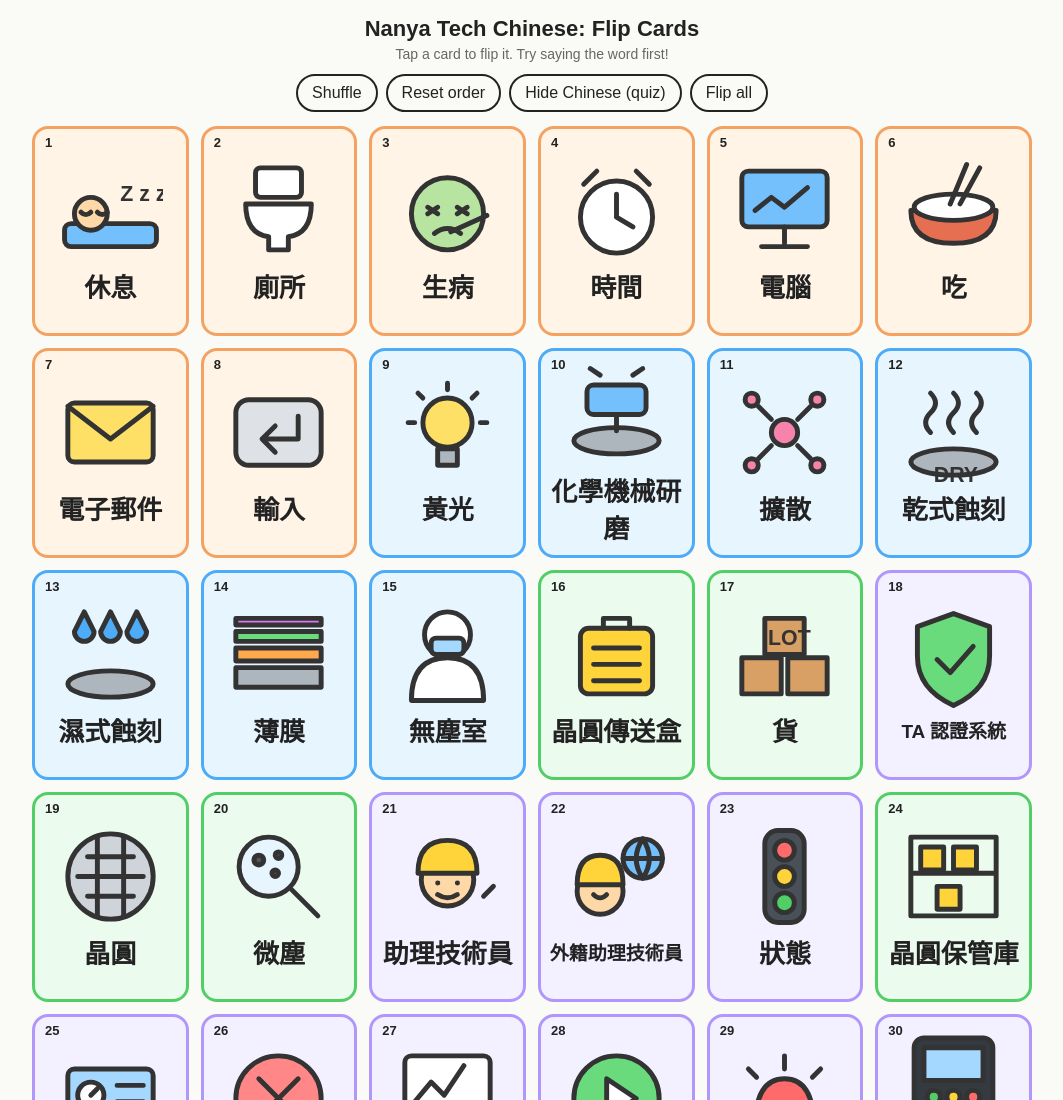
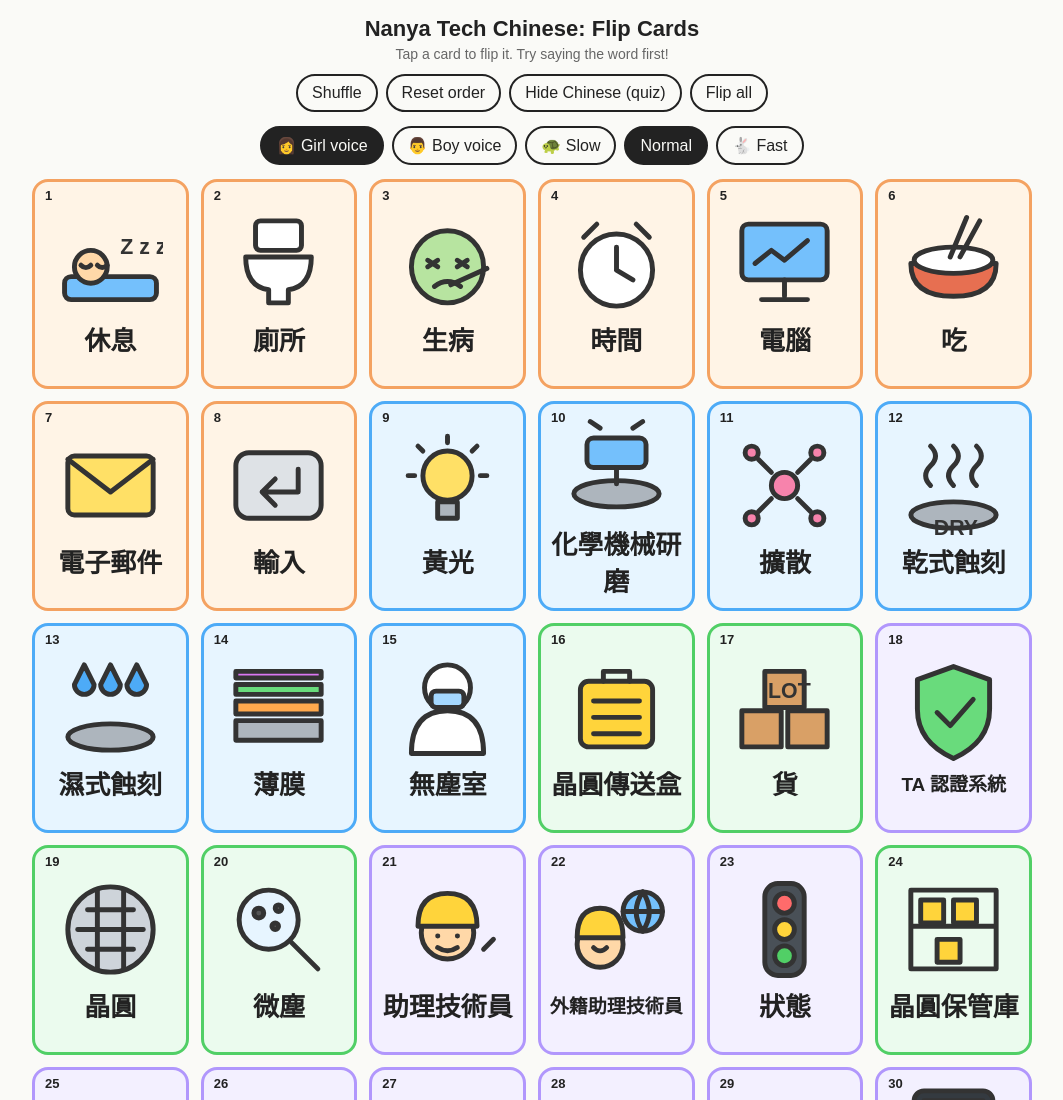
Before and after one commit to ocubillofroilan-dev/chinese-flashcards, a plain HTML site: page index.html in a window 1280 px wide. Shown: the top 1100 px of the page, without its empty margins (108-1171 px from the left). Drawn offline with Linux system fonts and the light colour scheme.

Commit message:
Fix HTML structure and improve speech synthesis logic

```diff
--- a/index.html
+++ b/index.html
@@ -22,6 +22,7 @@ svg{width:105px;height:105px}svg *{stroke:#333;stroke-width:3;stroke-linejoin:ro
 </style></head><body>
 <h1>Nanya Tech Chinese: Flip Cards</h1><p class="s">Tap a card to flip it. Try saying the word first!</p>
 <div class="bar"><button id="sh">Shuffle</button><button id="rs">Reset order</button><button id="hq">Hide Chinese (quiz)</button><button id="fl">Flip all</button></div>
+<div class="bar" id="vc"><button data-g="f" class="on">👩 Girl voice</button><button data-g="m">👨 Boy voice</button><button data-r=".55">🐢 Slow</button><button data-r=".8" class="on">Normal</button><button data-r="1.1">🐇 Fast</button></div>
 <div class="g" id="g"></div>
 <script>
 const S=(x)=>`<svg viewBox="0 0 64 64">${x}</svg>`;
@@ -60,7 +61,8 @@ const D=[
 const SD=["shyo-shee","tsuh-swaw","shung-bing","shuh-jyen","dyen-now","chrr","dyen-dzuh yo-jyen","shoo-roo","hwahng gwahng","hwah-shweh jee-shyeh yen-maw","kwaw-sahn","gahn-shuh shuh-kuh","shuh-shuh shuh-kuh","baw-maw","woo chun shuh","jing ywen chwen-song huh","hwaw","TA run-jung shee-tong","jing ywen","way-chun","joo-lee jee-shoo-ywen","why-jee joo-lee jee-shoo-ywen","jwahng-tie","jing ywen bow-gwan koo","jee tie","run-way shoo-shuh","kong pyen","jrr-chung jong","jing-gow","TA tsow-dzwaw jyeh-myen"];
 const cls={a:"a",b:"b",c:"c2",d:"d"},g=document.getElementById("g");let order=D.map((_,i)=>i);
 function draw(){g.innerHTML=order.map(i=>{const [z,e,p,k,s]=D[i];return `<div class="c ${cls[k]}"><div class="i"><div class="fa"><span class="n">${i+1}</span>${s}<div class="zh${z.length>6?" l":""}">${z}</div></div><div class="ba"><span class="n">${i+1}</span><div class="zh${z.length>6?" l":""}">${z}</div><div class="py">${p}</div><div class="sd">${SD[i]}</div><button class="sp" data-i="${i}">🔊 Listen</button><div class="en">${e}</div></div></div></div>`}).join("");}
-function say(t){try{const s=speechSynthesis;s.cancel();const u=new SpeechSynthesisUtterance(t);u.lang="zh-TW";u.rate=.8;const v=s.getVoices().find(x=>/zh[-_]TW/i.test(x.lang))||s.getVoices().find(x=>/^zh/i.test(x.lang));if(v)u.voice=v;s.speak(u)}catch(_){alert("Sorry, this device can’t speak Chinese here.")}}
+let VG="f",VR=.8;const IOS=/iPad|iPhone|iPod/.test(navigator.userAgent)||(navigator.platform==="MacIntel"&&navigator.maxTouchPoints>1);vc.onclick=e=>{const b=e.target.closest("button");if(!b)return;if(b.dataset.g)VG=b.dataset.g;if(b.dataset.r)VR=+b.dataset.r;[...vc.children].forEach(x=>x.classList.toggle("on",x.dataset.g===VG||(x.dataset.r!==undefined&&+x.dataset.r===VR)))};
+function say(t){try{const s=speechSynthesis;if(s.speaking||s.pending)s.cancel();if(s.resume)s.resume();setTimeout(()=>{const V=s.getVoices().filter(x=>/^zh/i.test(x.lang)),u=new SpeechSynthesisUtterance(t),M=/li-?mu|yu-?shu|kangkang|yunjian|yunxi|zhiwei|danny/i,F=/mei-?jia|ting-?ting|sin-?ji|huihui|yaoyao|hsiao|zhiyu|xiaoxiao/i,tw=x=>(/zh[-_]TW/i.test(x.lang)?0:2)+(/premium|enhanced/i.test(x.name)?0:1),L=V.filter(x=>(VG==="m"?M:F).test(x.name)).sort((a,b)=>tw(a)-tw(b)),v=L[0]||V.sort((a,b)=>tw(a)-tw(b))[0];u.lang=v?v.lang:"zh-TW";if(v)u.voice=v;u.rate=IOS?VR*.55:VR;u.pitch=L[0]?1:(VG==="m"?.6:1.3);s.speak(u)},60)}catch(_){alert("Sorry, this device can’t speak Chinese here.")}}
 g.onclick=e=>{const b=e.target.closest(".sp");if(b){say(D[b.dataset.i][0]);return}const c=e.target.closest(".c");if(c)c.classList.toggle("f")};
 sh.onclick=()=>{order.sort(()=>Math.random()-.5);draw()};rs.onclick=()=>{order=D.map((_,i)=>i);draw()};
 hq.onclick=()=>{g.classList.toggle("q");hq.classList.toggle("on")};
```
